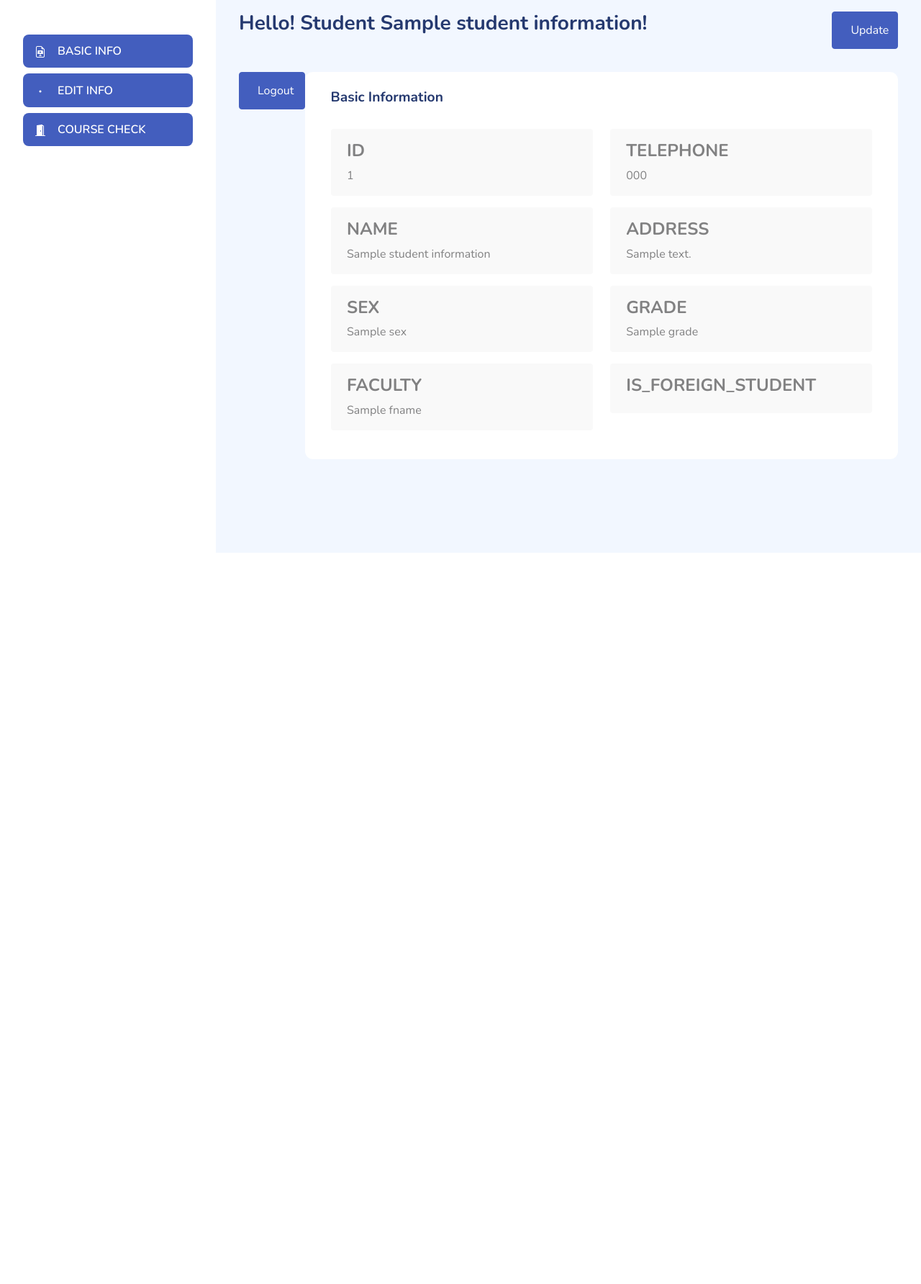
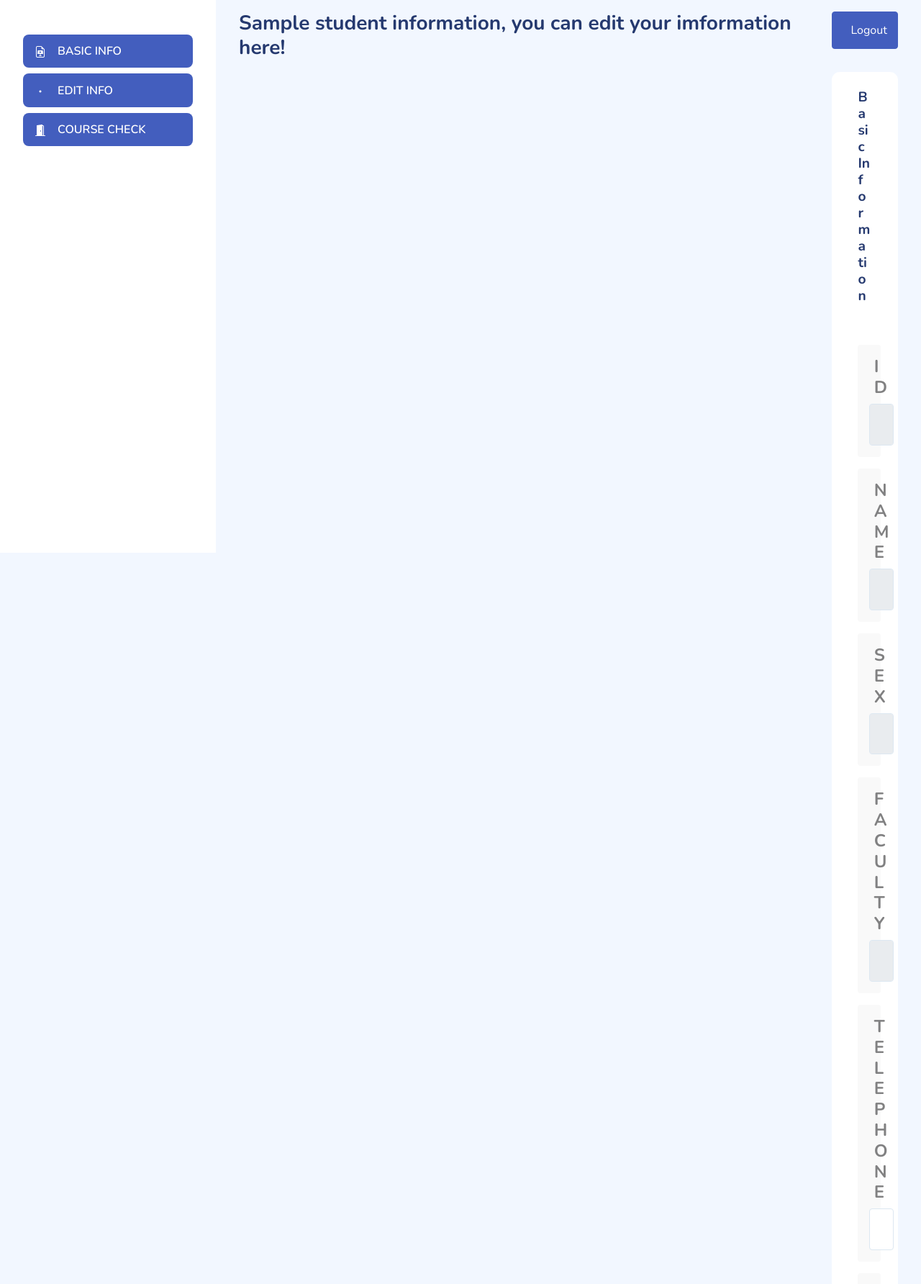
Before and after one commit to Mandala-Yin/db_project, a Flask app: page /student/edit/1 in a window 1280 px wide. Shown: the part 32-1816 px from the top of the page at 72% size. Before the commit the page ends 800 px from the top, so only its background shows below. Run offline with Flask 2, Linux system fonts and the light colour scheme; a database or web service that is not in the repository returns one stand-in record (values such as "Sample title"); some libraries are stand-ins or nearby versions.

Commit message:
add "edit student" function

```diff
--- a/templates/edit_stu.html
+++ b/templates/edit_stu.html
@@ -10,11 +10,7 @@
 {% block content %}
 <div>
     <div class="page-heading" style="float: left;width: 90%;">
-        <h3>Hello! Student {{basic_info['name']}}!</h3>
-    </div>
-    <div class="page-heading" style="float: left; width: 10%;">
-        <button class="btn btn-primary btn-block"><a href="{{ url_for('student.update_student') }}"
-                class="btn btn-primary btn-block">Update</a></button>
+        <h3>{{basic_info['name']}}, you can edit your imformation here!</h3>
     </div>
     <div class="page-heading" style="float: left; width: 10%;">
         <button class="btn btn-primary btn-block"><a href="{{ url_for('log_manage.logout') }}"
@@ -28,46 +24,60 @@
                 <div class="card-header">
                     <h4 style="float: left; width: 85%;">Basic Information</h4>
                 </div>
+                <form method="post" action="{{ url_for('student.update_student', sid = basic_info['id']) }}">
                     <div class="card-body">
                         <div class="row">
                             <div class="col-md-6">
                                 <div class="alert alert-light">
                                     <h4 class="alert-heading">ID</h4>
-                                <p>{{ basic_info['id'] }}</p>
+                                    <input type="text" name="id" class="form-control form-control-xl" readonly="true"
+                                        value="{{ basic_info['id'] }}">
                                 </div>
                                 <div class="alert alert-light">
                                     <h4 class="alert-heading">NAME</h4>
-                                <p>{{ basic_info['name'] }}</p>
+                                    <input type="text" name="name" class="form-control form-control-xl" readonly="true"
+                                        value="{{ basic_info['name'] }}">
                                 </div>
                                 <div class="alert alert-light">
                                     <h4 class="alert-heading">SEX</h4>
-                                <p>{{ basic_info['sex'] }}</p>
+                                    <input type="text" name="sex" class="form-control form-control-xl" readonly="true"
+                                        value="{{ basic_info['sex'] }}">
                                 </div>
                                 <div class="alert alert-light">
                                     <h4 class="alert-heading">FACULTY</h4>
-                                <p>{{ basic_info['faculty'] }}</p>
+                                    <input type="text" name="faculty" class="form-control form-control-xl"
+                                        readonly="true" value="{{ basic_info['faculty'] }}">
                                 </div>
                             </div>
                             <div class="col-md-6">
                                 <div class="alert alert-light">
                                     <h4 class="alert-heading">TELEPHONE</h4>
-                                <p contenteditable="true">{{ basic_info['telephone'] }}</p>
+                                    <input type="text" name="telephone" class="form-control form-control-xl"
+                                        value="{{ basic_info['telephone'] }}">
                                 </div>
                                 <div class="alert alert-light">
                                     <h4 class="alert-heading">ADDRESS</h4>
-                                <p contenteditable="true">{{ basic_info['address'] }}</p>
+                                    <input type="text" name="address" class="form-control form-control-xl"
+                                        value="{{ basic_info['address'] }}">
                                 </div>
                                 <div class="alert alert-light">
                                     <h4 class="alert-heading">GRADE</h4>
-                                <p>{{ basic_info['grade'] }}</p>
+                                    <input type="text" name="grade" class="form-control form-control-xl" readonly="true"
+                                        value="{{ basic_info['grade'] }}">
                                 </div>
                                 <div class="alert alert-light">
                                     <h4 class="alert-heading">IS_FOREIGN_STUDENT</h4>
-                                <p>{{ basic_info['is_foreign_stu'] }}</p>
+                                    <input type="text" name="is_foreign_stu" class="form-control form-control-xl"
+                                        readonly="true" value="{{ basic_info['is_foreign_stu'] }}">
+                                </div>
+                            </div>
+                            <div class="col-md-3 col-12">
+                                <br></br>
+                                <button class="btn btn-primary btn-lg btn-block">Update</button>
                             </div>
                         </div>
                     </div>
-                </div>
+                </form>
             </div>
         </div>
     </div>
```
Lines whose indentation alone changed are shown as unchanged.
